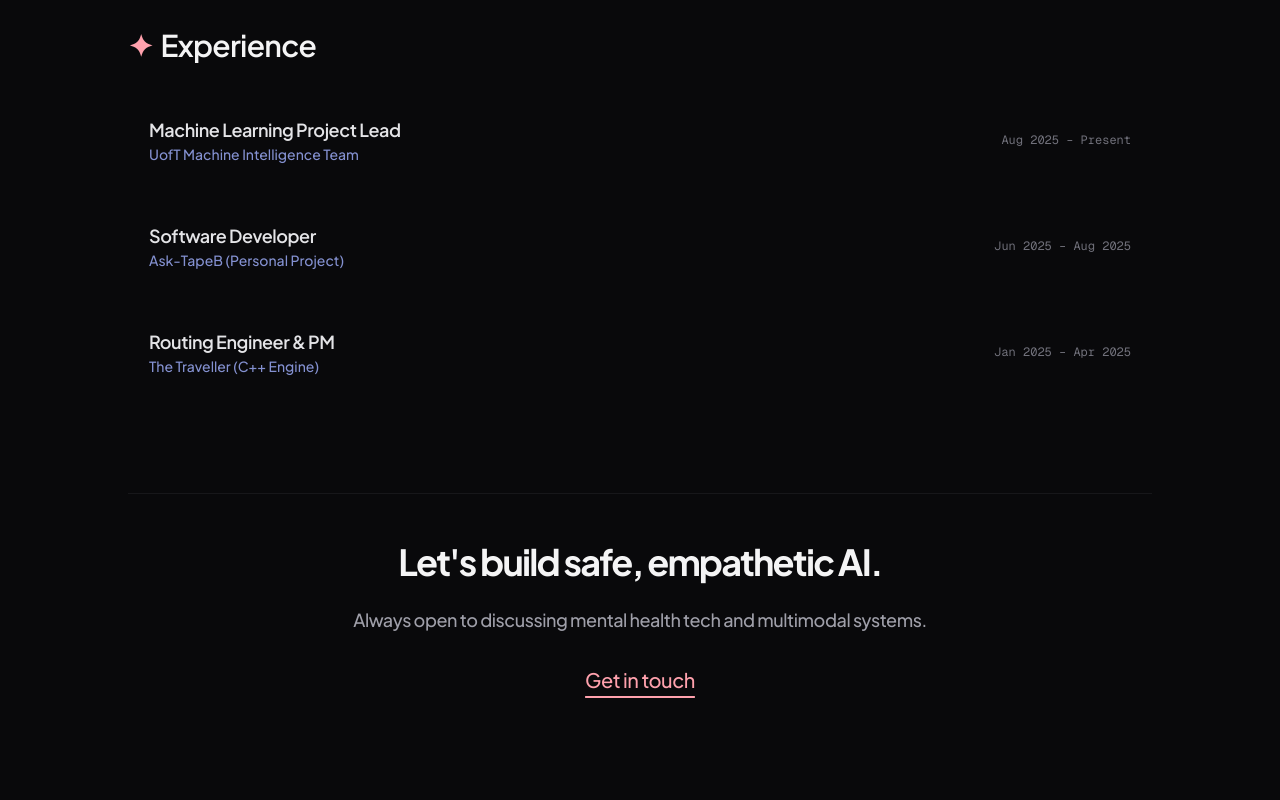
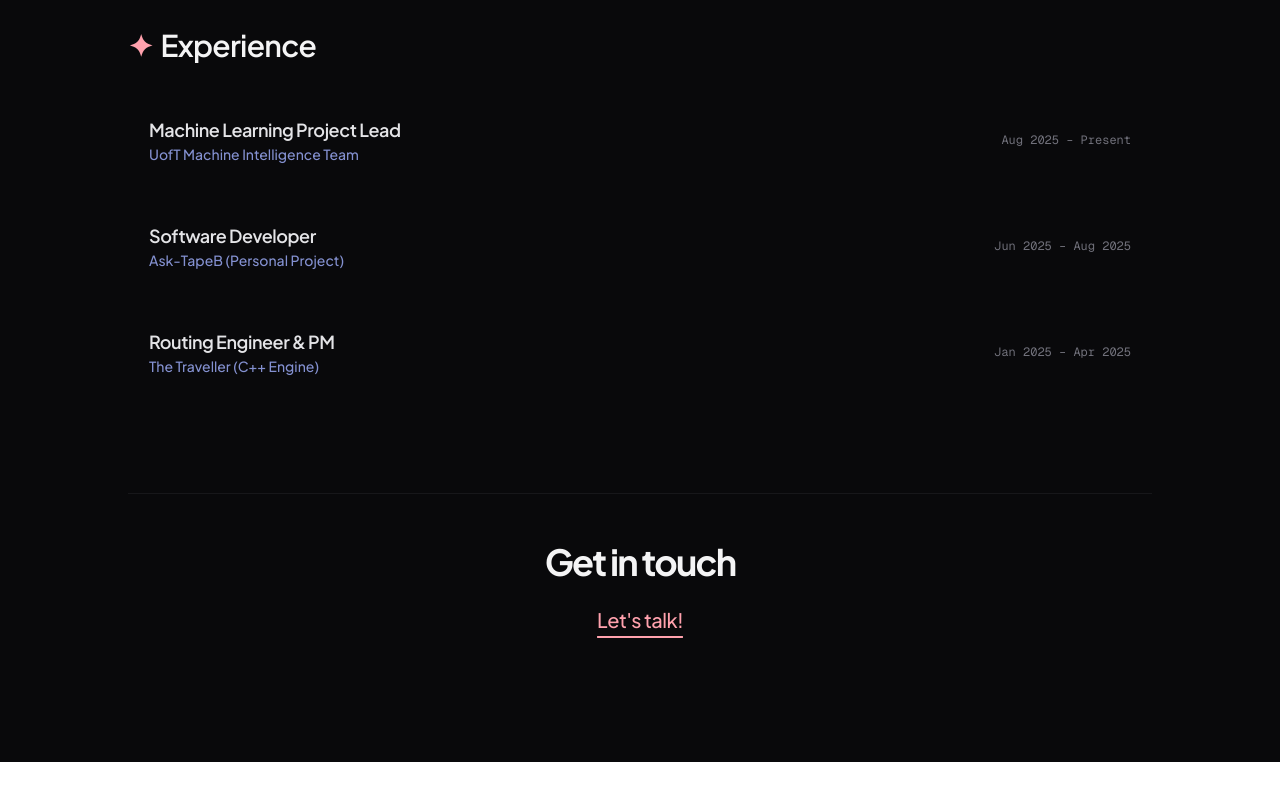
Before and after one commit to nightvoyager111/personal-site, a Next.js app: page / in a window 1280 px wide. Shown: the part 1986-2786 px from the top of the page. After the commit the page ends 2748 px from the top, so only its background shows below. Built offline with nearby package versions, Linux system fonts and the light colour scheme.

Commit message:
Slight change for the contact

```diff
--- a/src/app/page.tsx
+++ b/src/app/page.tsx
@@ -197,10 +197,10 @@ export default function HomePage() {
 
           {/* CONTACT */}
           <motion.section id="contact" variants={itemVariants} className="py-12 border-t border-zinc-800/50 text-center">
-            <h2 className="text-4xl font-bold mb-6 text-zinc-100 tracking-tighter">Let&apos;s build safe, empathetic AI.</h2>
-            <p className="text-zinc-400 mb-8 text-lg font-medium tracking-tight">Always open to discussing mental health tech and multimodal systems.</p>
-            <a href="mailto:your_email@example.com" className="text-rose-300 hover:text-rose-200 underline underline-offset-8 decoration-2 text-xl font-medium tracking-tight transition-colors">
-              Get in touch
+            <h2 className="text-4xl font-bold mb-6 text-zinc-100 tracking-tighter">Get in touch</h2>
+            {/*<p className="text-zinc-400 mb-8 text-lg font-medium tracking-tight">Feel free to send me </p> */}
+            <a href="mailto:xianghan.zhang@mail.utoronto.ca" className="text-rose-300 hover:text-rose-200 underline underline-offset-8 decoration-2 text-xl font-medium tracking-tight transition-colors">
+              Let&apos;s talk!
             </a>
           </motion.section>
 
```
